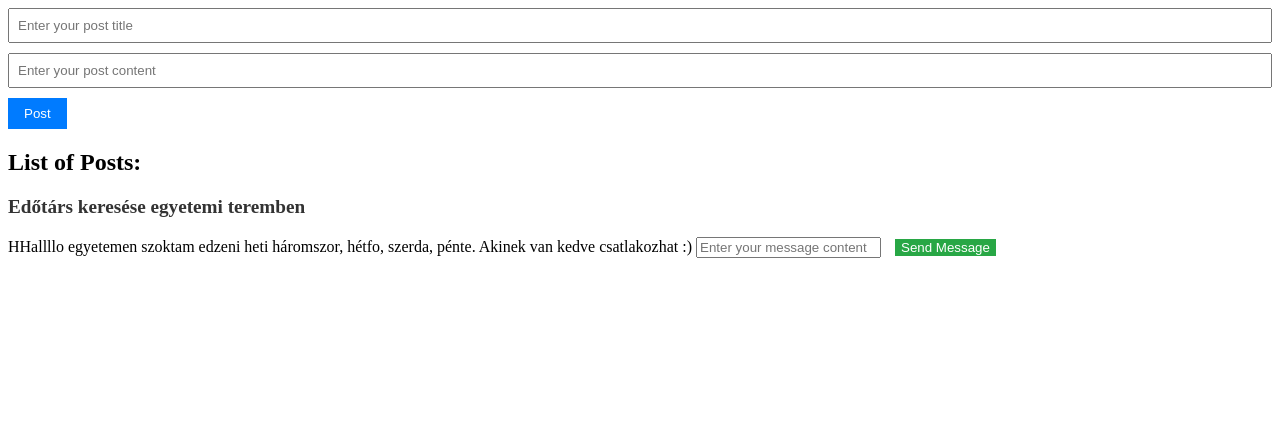
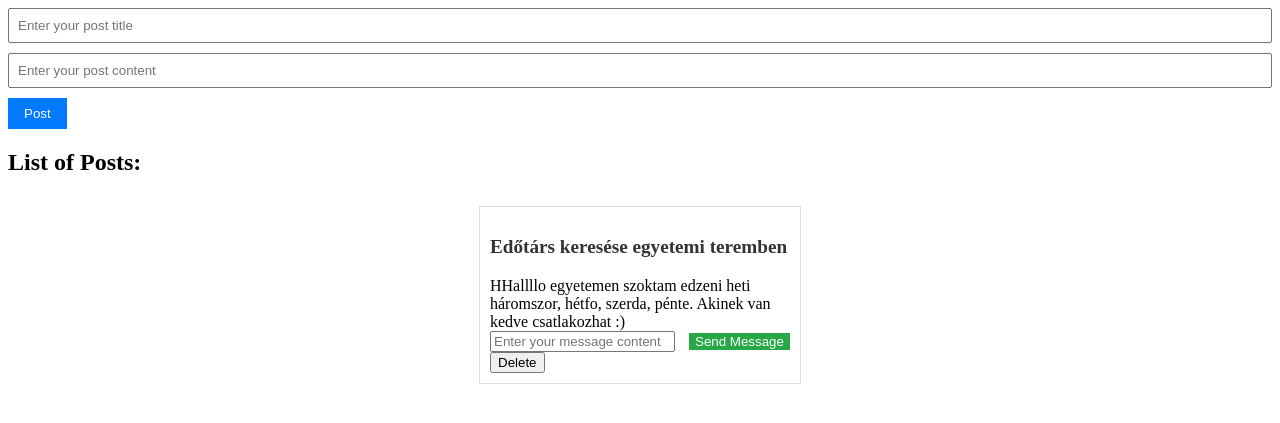
Before and after one commit to leventekadocsa/flask-app, a Flask app: page / in a window 1280 px wide. Shown: the part 188-611 px from the top of the page. Run offline with Flask 3, Linux system fonts and the light colour scheme; a user stored in the database is signed in.

Commit message:
poszt törlése csak a bejelentkezett usernek

```diff
--- a/app.py
+++ b/app.py
@@ -1,4 +1,4 @@
-from flask import Flask, render_template, request, redirect, url_for
+from flask import Flask, render_template, request, redirect, url_for, flash
 from flask_sqlalchemy import SQLAlchemy
 from flask_login import LoginManager, UserMixin, login_user, login_required, logout_user, current_user
 import os
@@ -31,6 +31,21 @@ def create_post():
     new_post = Post(title=title, content=content, user_id=current_user.id)
     db.session.add(new_post)
     db.session.commit()
+    return redirect(url_for('home'))
+
+@app.route('/delete_post/<int:post_id>', methods=['POST'])
+@login_required
+def delete_post(post_id):
+    post = Post.query.get_or_404(post_id)
+
+    # Check if the user is the author of the post
+    if current_user.id == post.user_id:
+        db.session.delete(post)
+        db.session.commit()
+        flash('Post deleted successfully!', 'success')
+    else:
+        flash('You are not authorized to delete this post.', 'danger')
+
     return redirect(url_for('home'))
 
 
--- a/static/home.css
+++ b/static/home.css
@@ -25,12 +25,18 @@
 }
 
 .post-list {
-    list-style-type: none;
-    padding: 0;
+    display: flex;
+    flex-wrap: wrap;
+    justify-content: center;
 }
 
 .post-item {
-    margin-bottom: 10px;
+    width: 300px; /* Adjust the width as needed */
+    margin: 10px;
+    border: 1px solid #ddd;
+    padding: 10px;
+    text-align: left;
+    overflow: hidden; /* Clear the float from the form elements */
 }
 .post-item h3 {
     font-size: 1.2em;
--- a/templates/home.html
+++ b/templates/home.html
@@ -36,6 +36,13 @@
                         <input type="text" name="message_content" placeholder="Enter your message content" required>
                         <button type="submit" class="send-message-button">Send Message</button>
                     </form>
+
+                    <!-- Add a delete button for the user's own posts -->
+                    {% if current_user.id == post.user_id %}
+                        <form action="{{ url_for('delete_post', post_id=post.id) }}" method="post" style="display:inline;">
+                            <button type="submit" class="delete-post-button">Delete</button>
+                        </form>
+                    {% endif %}
                 </li>
             {% endfor %}
         </ul>
```
Also changed, not shown: instance/site.db.
